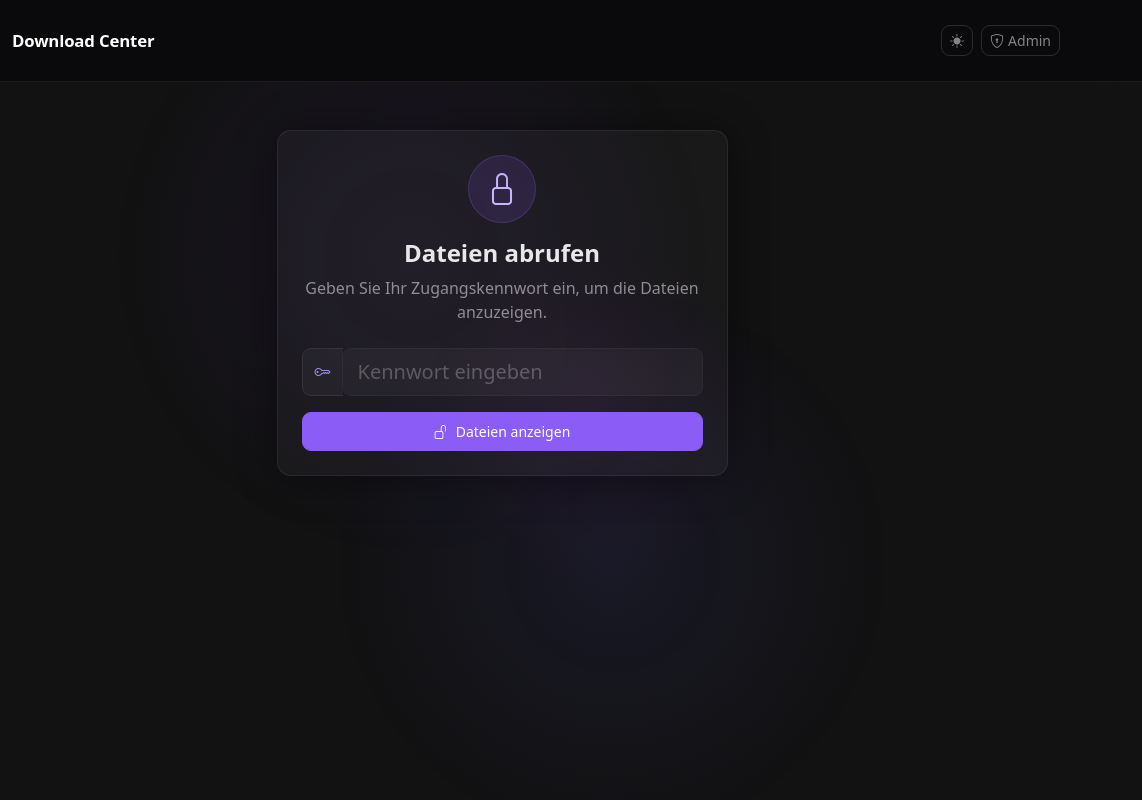
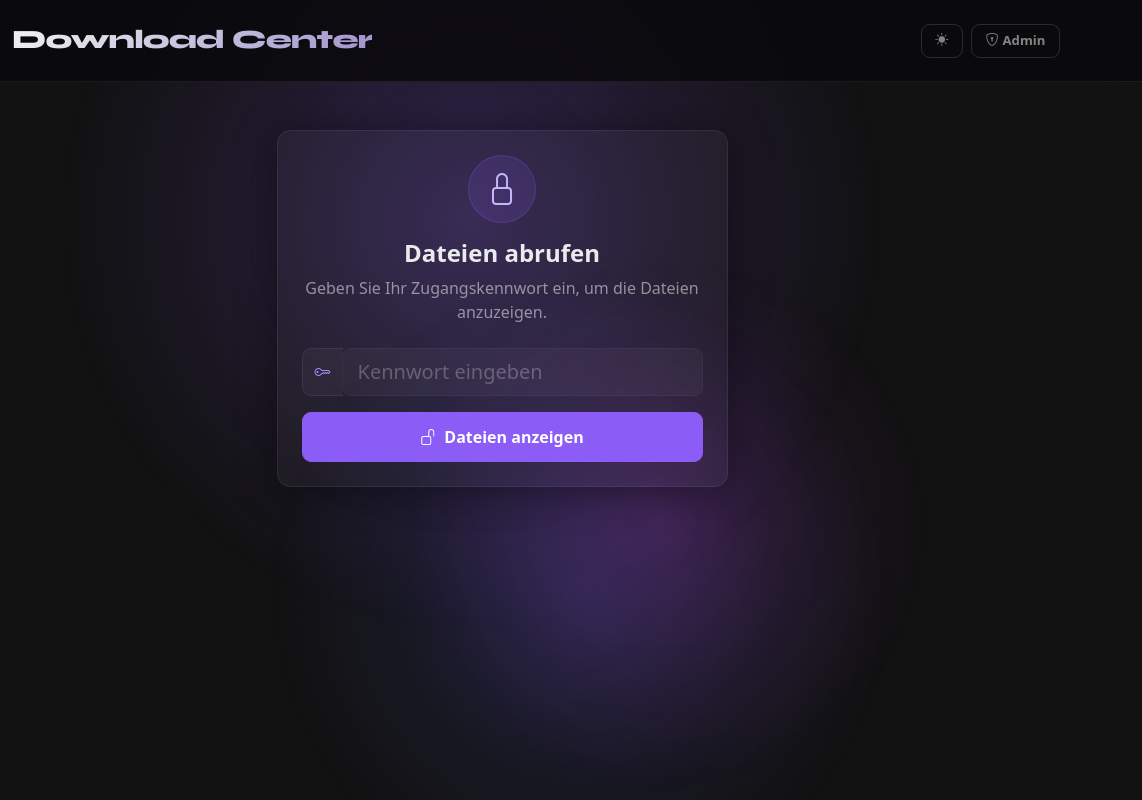
Before and after one commit to berto-1974/Downloadcenter, a website: page public/index.html in a window 1280 px wide. Shown: the full height of the page, 138-1280 px from the left. Drawn offline with nearby package versions, Linux system fonts and the light colour scheme.

Commit message:
Design: Hintergrund animiert, Syne-Schrift, größere Buttons, Input-Glow-Fix
- background.js: 3 animierte Blobs mit translate-Keyframes (blob1/2/3),
  höhere Opacity (0.28/0.24/0.18) für stärkeren sichtbaren Effekt
- styles.css: Syne 800 als Navbar-Titel (1.65rem, Weiß→Violet Gradient-Text)
- styles.css: Buttons größer (padding 0.55rem 1.25rem, weight 600)
- styles.css: Input-Group-Glow-Fix — box-shadow nur auf .input-group:focus-within,
  nicht separat auf .form-control:focus (verhindert abgetrennten Keysymbol-Ring)
- Syne Font zu beiden HTML-Dateien hinzugefügt

Co-Authored-By: Claude Sonnet 4.6 <noreply@anthropic.com>

```diff
--- a/public/admin.html
+++ b/public/admin.html
@@ -5,7 +5,7 @@
   <meta name="viewport" content="width=device-width, initial-scale=1.0">
   <title>Admin – Download Center</title>
   <script>(function(){document.documentElement.setAttribute('data-bs-theme',localStorage.getItem('theme')||'dark');})()</script>
-  <link href="https://fonts.googleapis.com/css2?family=Nunito:wght@700;800&display=swap" rel="stylesheet">
+  <link href="https://fonts.googleapis.com/css2?family=Nunito:wght@700;800&family=Syne:wght@700;800&display=swap" rel="stylesheet">
   <link href="https://cdn.jsdelivr.net/npm/bootstrap@5.3.2/dist/css/bootstrap.min.css" rel="stylesheet">
   <link href="https://cdn.jsdelivr.net/npm/bootstrap-icons@1.11.3/font/bootstrap-icons.min.css" rel="stylesheet">
   <link href="css/styles.css" rel="stylesheet">
--- a/public/css/styles.css
+++ b/public/css/styles.css
@@ -44,10 +44,15 @@ body {
 }
 
 .navbar-title {
-  font-size: 1.05rem;
-  font-weight: 600;
-  letter-spacing: -0.01em;
-  line-height: 1.2;
+  font-family: 'Syne', sans-serif;
+  font-size: 1.65rem;
+  font-weight: 800;
+  letter-spacing: -0.03em;
+  line-height: 1;
+  background: linear-gradient(135deg, rgba(255,255,255,0.95) 0%, rgba(196,181,253,0.80) 100%);
+  -webkit-background-clip: text;
+  -webkit-text-fill-color: transparent;
+  background-clip: text;
 }
 
 /* ===== Icon Circle ===== */
@@ -98,9 +103,20 @@ body {
 /* ===== Buttons ===== */
 .btn {
   border-radius: var(--dc-radius-sm);
-  font-size: 0.875rem;
-  font-weight: 500;
+  font-size: 0.9rem;
+  font-weight: 600;
+  padding: 0.55rem 1.25rem;
   transition: all 0.15s ease;
+}
+
+.btn-sm {
+  padding: 0.38rem 0.85rem;
+  font-size: 0.82rem;
+}
+
+.btn-lg {
+  padding: 0.75rem 2rem;
+  font-size: 1rem;
 }
 
 /* ===== Cards ===== */
@@ -116,17 +132,20 @@ body {
 }
 
 /* ===== Input Group ===== */
-.input-group .form-control,
-.input-group .input-group-text {
-  border-radius: var(--dc-radius-sm) !important;
+.input-group {
+  position: relative;
+  border-radius: var(--dc-radius-sm);
+  transition: box-shadow 0.2s ease;
 }
 
 .input-group .input-group-text { border-right: none; }
 .input-group .form-control     { border-left: none; }
-.input-group .form-control:focus { box-shadow: none; }
 
+/* Kein eigener Fokus-Ring am form-control — nur Gruppen-Ring */
+.input-group .form-control:focus { box-shadow: none !important; }
+
+/* Gesamter Leuchtring um die ganze Gruppe */
 .input-group:focus-within {
-  border-radius: var(--dc-radius-sm);
   box-shadow: 0 0 0 3px var(--dc-accent-glow);
 }
 
@@ -135,7 +154,7 @@ body {
   border-color: var(--dc-accent);
 }
 
-.input-group > :last-child { border-radius: 0 var(--dc-radius-sm) var(--dc-radius-sm) 0 !important; }
+.input-group > :last-child  { border-radius: 0 var(--dc-radius-sm) var(--dc-radius-sm) 0 !important; }
 .input-group > :first-child { border-radius: var(--dc-radius-sm) 0 0 var(--dc-radius-sm) !important; }
 
 /* ===== Badge ===== */
@@ -321,6 +340,20 @@ body {
   color: var(--dc-text) !important;
 }
 
+/* Innerhalb input-group: kein eigener Shadow, nur Gruppen-Leuchtring */
+[data-bs-theme="dark"] .input-group .form-control:focus {
+  box-shadow: none !important;
+  border-color: var(--dc-accent) !important;
+}
+
+[data-bs-theme="dark"] .input-group:focus-within {
+  box-shadow: 0 0 0 3px var(--dc-accent-glow);
+}
+
+[data-bs-theme="dark"] .input-group:focus-within .input-group-text {
+  border-color: var(--dc-accent) !important;
+}
+
 [data-bs-theme="dark"] .form-control::placeholder {
   color: var(--dc-text-muted) !important;
 }
--- a/public/index.html
+++ b/public/index.html
@@ -5,7 +5,7 @@
   <meta name="viewport" content="width=device-width, initial-scale=1.0">
   <title>Download Center</title>
   <script>(function(){document.documentElement.setAttribute('data-bs-theme',localStorage.getItem('theme')||'dark');})()</script>
-  <link href="https://fonts.googleapis.com/css2?family=Nunito:wght@700;800&display=swap" rel="stylesheet">
+  <link href="https://fonts.googleapis.com/css2?family=Nunito:wght@700;800&family=Syne:wght@700;800&display=swap" rel="stylesheet">
   <link href="https://cdn.jsdelivr.net/npm/bootstrap@5.3.2/dist/css/bootstrap.min.css" rel="stylesheet">
   <link href="https://cdn.jsdelivr.net/npm/bootstrap-icons@1.11.3/font/bootstrap-icons.min.css" rel="stylesheet">
   <link href="css/styles.css" rel="stylesheet">
--- a/public/js/background.js
+++ b/public/js/background.js
@@ -1,26 +1,27 @@
 (function () {
   'use strict';
 
+  var style = document.createElement('style');
+  style.textContent = [
+    '@keyframes blob1{0%,100%{transform:translate(0,0) scale(1)}25%{transform:translate(80px,-60px) scale(1.12)}50%{transform:translate(-50px,80px) scale(0.92)}75%{transform:translate(60px,40px) scale(1.06)}}',
+    '@keyframes blob2{0%,100%{transform:translate(0,0) scale(1)}25%{transform:translate(-90px,55px) scale(0.90)}50%{transform:translate(70px,-70px) scale(1.10)}75%{transform:translate(-40px,-50px) scale(0.96)}}',
+    '@keyframes blob3{0%,100%{transform:translate(0,0) scale(1)}30%{transform:translate(55px,75px) scale(1.08)}60%{transform:translate(-65px,-45px) scale(0.94)}90%{transform:translate(30px,-30px) scale(1.04)}}',
+  ].join('');
+  document.head.appendChild(style);
+
   var wrapper = document.createElement('div');
   wrapper.id = 'dc-bg';
-  wrapper.style.cssText =
-    'position:fixed;inset:0;z-index:-1;pointer-events:none;overflow:hidden;transition:opacity 0.5s ease;';
+  wrapper.style.cssText = 'position:fixed;inset:0;z-index:-1;pointer-events:none;overflow:hidden;transition:opacity 0.5s ease;';
 
-  var blobs = [
-    'position:absolute;top:-8%;left:18%;width:640px;height:640px;background:radial-gradient(circle,rgba(139,92,246,0.13) 0%,transparent 68%);animation:dc-pulse 10s ease-in-out infinite;',
-    'position:absolute;bottom:-8%;right:18%;width:600px;height:600px;background:radial-gradient(circle,rgba(99,102,241,0.11) 0%,transparent 68%);animation:dc-pulse 13s ease-in-out infinite 2s;',
-    'position:absolute;top:28%;right:28%;width:380px;height:380px;background:radial-gradient(circle,rgba(217,70,239,0.07) 0%,transparent 68%);animation:dc-pulse 9s ease-in-out infinite 1s;',
-  ];
-
-  blobs.forEach(function (s) {
+  [
+    'top:-12%;left:12%;width:750px;height:750px;background:radial-gradient(circle,rgba(139,92,246,0.28) 0%,rgba(139,92,246,0.10) 40%,transparent 70%);animation:blob1 20s ease-in-out infinite;',
+    'bottom:-12%;right:10%;width:700px;height:700px;background:radial-gradient(circle,rgba(99,102,241,0.24) 0%,rgba(99,102,241,0.08) 40%,transparent 70%);animation:blob2 25s ease-in-out infinite;',
+    'top:25%;right:22%;width:500px;height:500px;background:radial-gradient(circle,rgba(217,70,239,0.18) 0%,rgba(217,70,239,0.06) 40%,transparent 70%);animation:blob3 17s ease-in-out infinite;',
+  ].forEach(function (s) {
     var el = document.createElement('div');
-    el.style.cssText = s;
+    el.style.cssText = 'position:absolute;border-radius:50%;will-change:transform;' + s;
     wrapper.appendChild(el);
   });
-
-  var style = document.createElement('style');
-  style.textContent = '@keyframes dc-pulse{0%,100%{opacity:1}50%{opacity:0.65}}';
-  document.head.appendChild(style);
 
   document.body.insertBefore(wrapper, document.body.firstChild);
 
@@ -28,10 +29,8 @@
     var dark = document.documentElement.getAttribute('data-bs-theme') !== 'light';
     wrapper.style.opacity = dark ? '1' : '0';
   }
-
   syncTheme();
   new MutationObserver(syncTheme).observe(document.documentElement, {
-    attributes: true,
-    attributeFilter: ['data-bs-theme'],
+    attributes: true, attributeFilter: ['data-bs-theme']
   });
 })();
```
